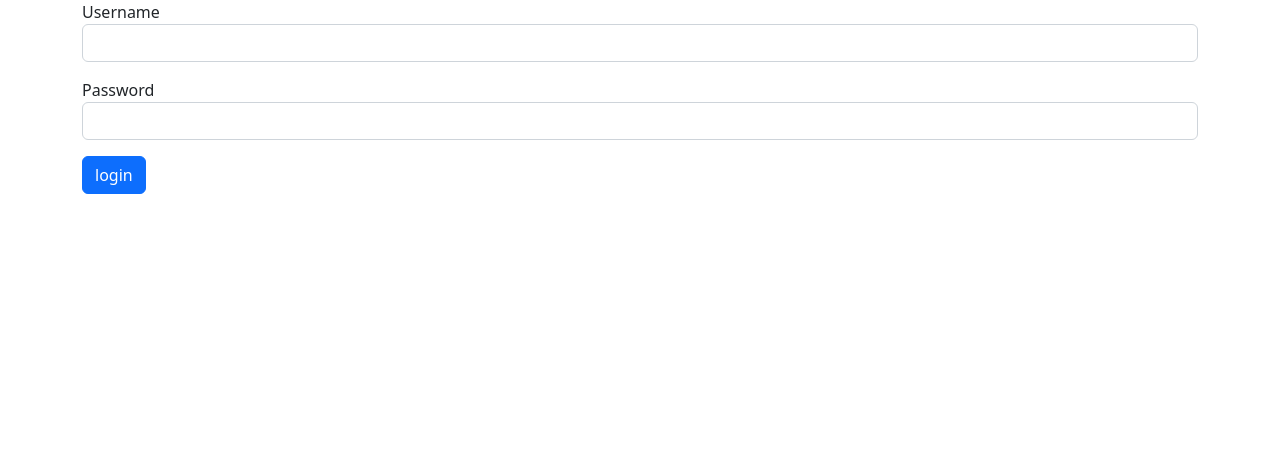
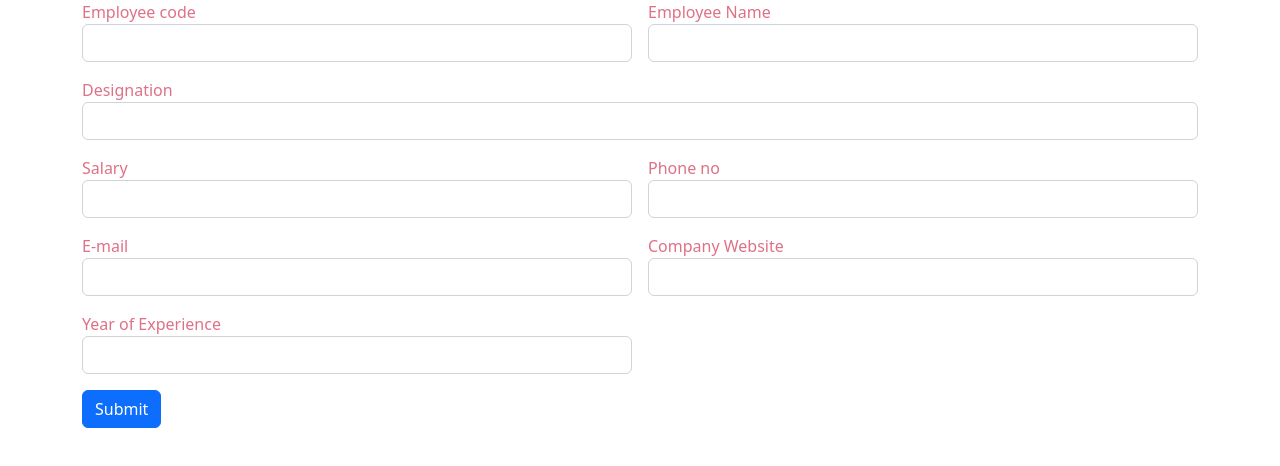
Before and after one commit to vishnubabu98/employeeangular, an Angular app: page / in a window 1280 px wide. Shown: the top 466 px of the page. Built offline with nearby package versions, Linux system fonts and the light colour scheme.

Commit message:
add employee

```diff
--- /dev/null
+++ b/src/app/add-employee/add-employee.component.html
@@ -0,0 +1,51 @@
+<div class="container">
+    <div class="row">
+        <div class="col col-12 col-sm-12 col-md-12 col-lg-12 col-xl-12 col-xxl-12">
+            <div class="row g-3">
+                <div class="col col-12 col-sm-6 col-md-6 col-lg-6 col-xl-6 col-xxl-6">
+                    <label for="" class="form label" style="
+                    color: #df7186;">Employee code</label>
+                    <input type="text" class="form-control">
+                </div>
+                <div class="col col-12 col-sm-6 col-md-6 col-lg-6 col-xl-6 col-xxl-6">
+                    <label for="" class="form label" style="
+                    color: #df7186;">Employee Name</label>
+                    <input type="text" class="form-control">
+                </div>
+                <div class="col col-12 col-sm-12 col-md-12 col-lg-12 col-xl-12 col-xxl-12">
+                    <label for="" class="form label" style="
+                    color: #df7186;">Designation</label>
+                    <input type="text" class="form-control">
+                </div>
+                <div class="col col-12 col-sm-6 col-md-6 col-lg-6 col-xl-6 col-xxl-6">
+                    <label for="" class="form label" style="
+                    color: #df7186;">Salary</label>
+                    <input type="text" class="form-control">
+                </div>
+                <div class="col col-12 col-sm-6 col-md-6 col-lg-6 col-xl-6 col-xxl-6">
+                    <label for="" class="form label" style="
+                    color: #df7186;">Phone no</label>
+                    <input type="text" class="form-control">
+                </div>
+                <div class="col col-12 col-sm-6 col-md-6 col-lg-6 col-xl-6 col-xxl-6">
+                    <label for="" class="form label" style="
+                    color: #df7186;">E-mail</label>
+                    <input type="text" class="form-control">
+                </div>
+                <div class="col col-12 col-sm-6 col-md-6 col-lg-6 col-xl-6 col-xxl-6">
+                    <label for="" class="form label" style="
+                    color: #df7186;">Company Website</label>
+                    <input type="text" class="form-control">
+                </div>
+                <div class="col col-12 col-sm-6 col-md-6 col-lg-6 col-xl-6 col-xxl-6">
+                    <label for="" class="form label" style="
+                    color: #df7186;">Year of Experience</label>
+                    <input type="text" class="form-control">
+                </div>
+                <div class="col col-12 col-sm-12 col-md-12 col-lg-12 col-xl-12 col-xxl-12">
+                    <button class="btn btn-primary">Submit</button>
+                </div>
+            </div>
+        </div>
+    </div>
+</div>
--- a/src/app/app.component.html
+++ b/src/app/app.component.html
@@ -1,2 +1,2 @@
-<app-admin-login></app-admin-login>
+<app-add-employee></app-add-employee>
 <router-outlet></router-outlet>
--- a/src/app/app.module.ts
+++ b/src/app/app.module.ts
@@ -4,11 +4,13 @@ import { BrowserModule } from '@angular/platform-browser';
 import { AppRoutingModule } from './app-routing.module';
 import { AppComponent } from './app.component';
 import { AdminLoginComponent } from './admin-login/admin-login.component';
+import { AddEmployeeComponent } from './add-employee/add-employee.component';
 
 @NgModule({
   declarations: [
     AppComponent,
-    AdminLoginComponent
+    AdminLoginComponent,
+    AddEmployeeComponent
   ],
   imports: [
     BrowserModule,
```
Also changed, not shown: src/app/add-employee/add-employee.component.ts (added, +10 -0 lines), src/app/add-employee/add-employee.component.css (added).
